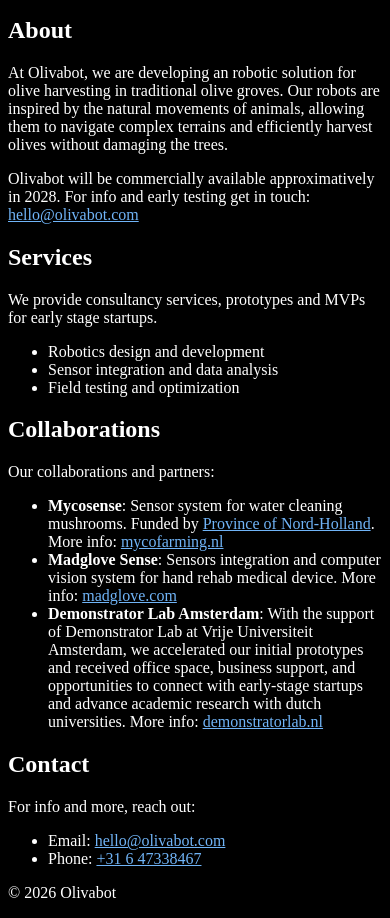
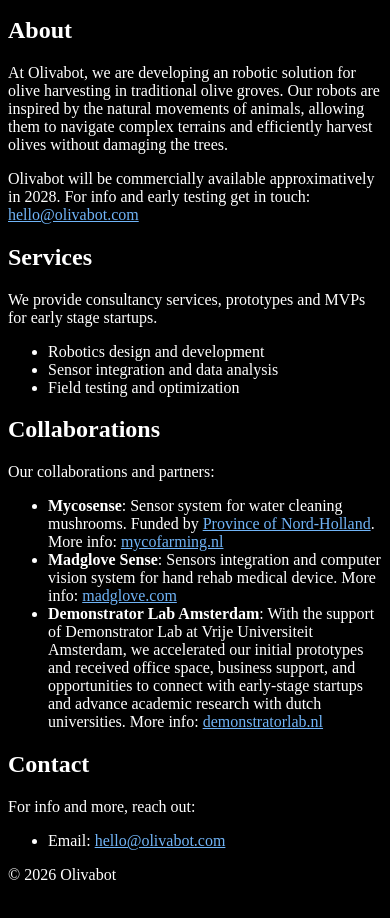
Before and after one commit to tonycurra/olivabot.com, a plain HTML site: page index.html in a window 390 px wide. Shown: the part 101-1019 px from the top of the page. Drawn offline with Linux system fonts and the light colour scheme.

Commit message:
Remove phone number from contact section
Removed phone contact information from the page.

```diff
--- a/index.html
+++ b/index.html
@@ -87,7 +87,6 @@
         For info and more, reach out:
         <ul>
           <li>Email: <a href="mailto:hello@olivabot.com">hello@olivabot.com</a></li>
-          <li>Phone: <a href="tel:+31647338467">+31 6 47338467</a></li>
         </ul>
       </p>
     </section>
```
